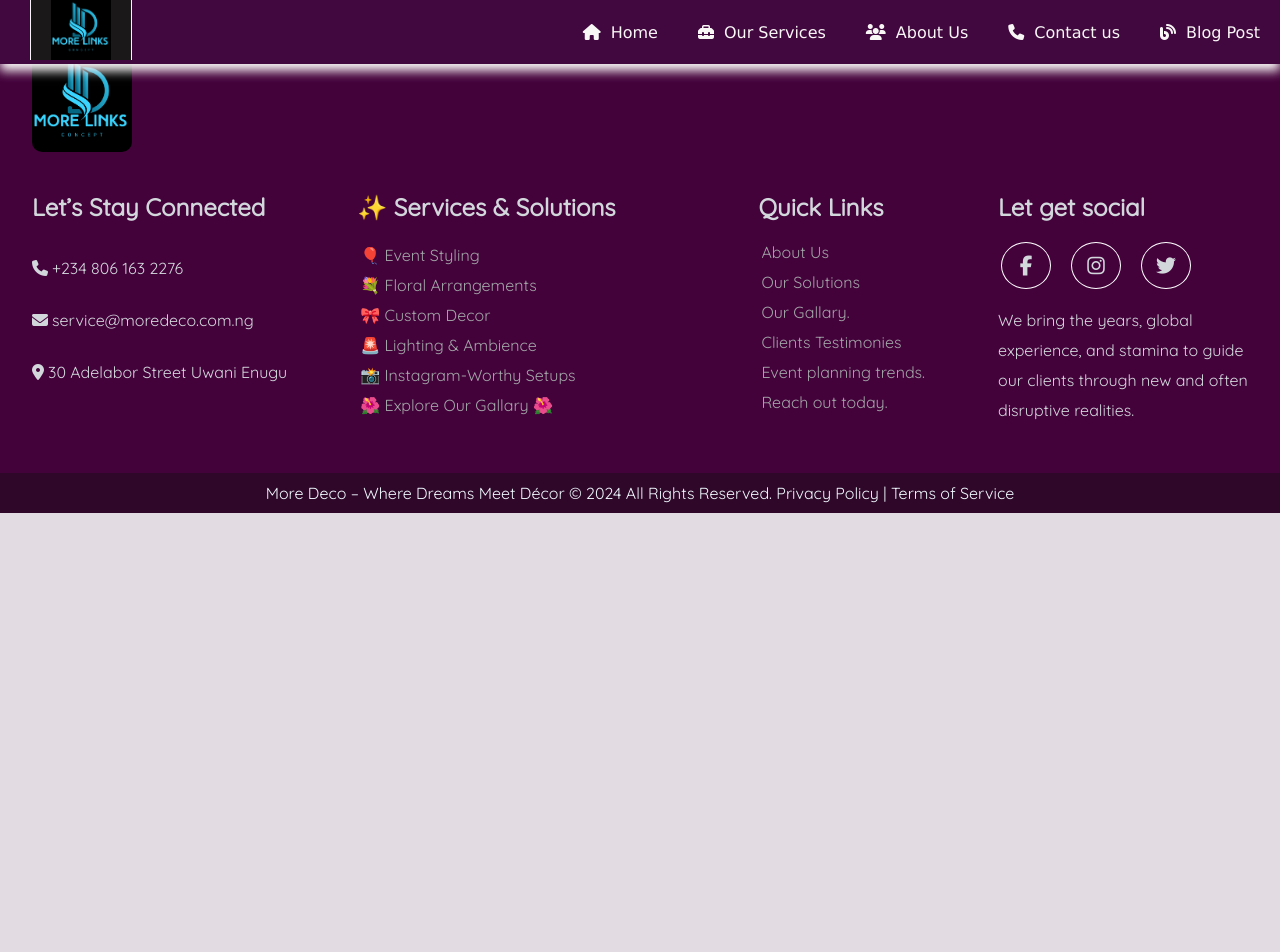
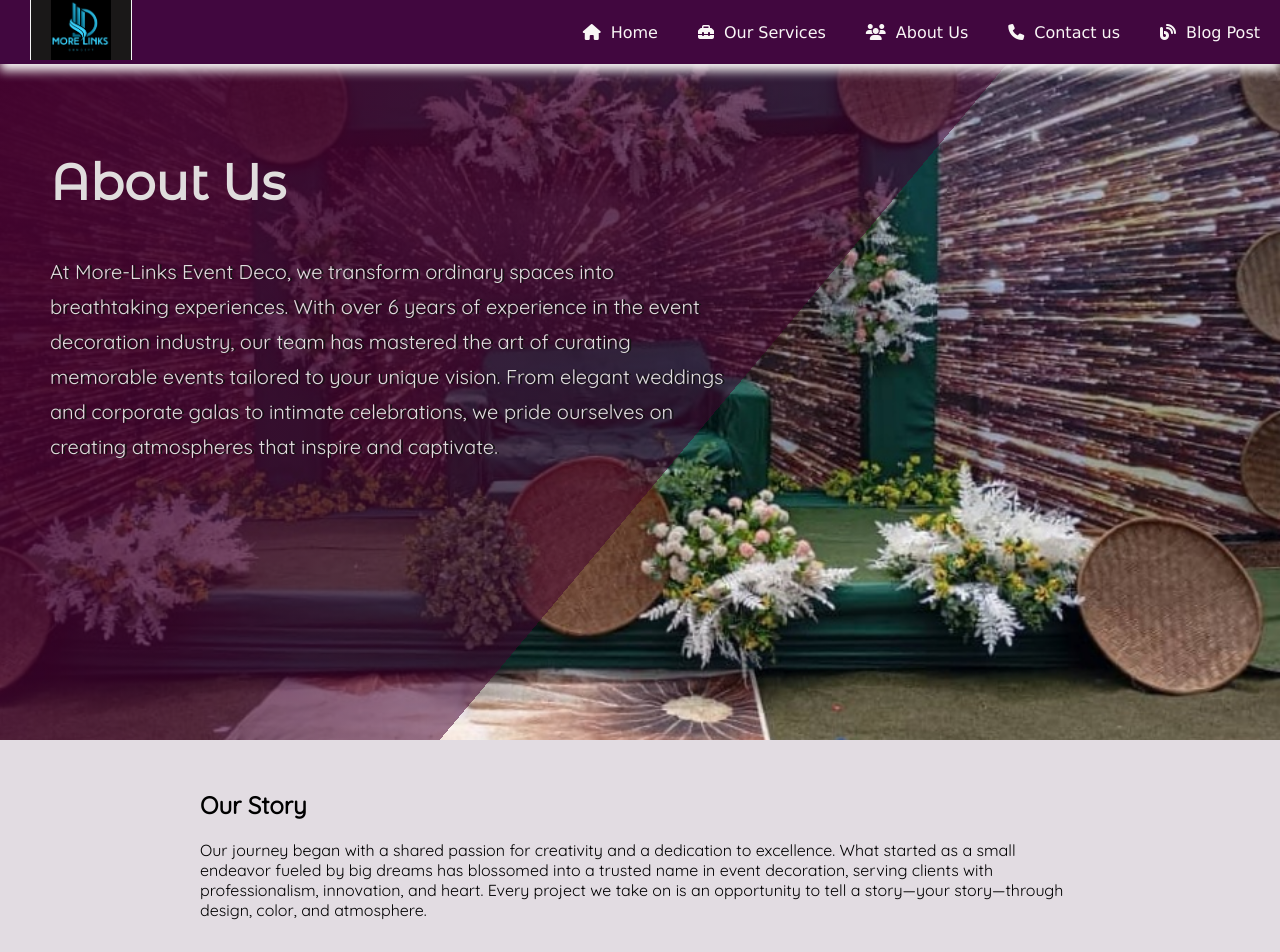
Before and after one commit to Ikendu/moreLinksDeco, a React (Vite) app in the folder mysite/: page /about in a window 1280 px wide. Shown: the top 952 px of the page. Before the commit the page ends 800 px from the top, so only its background shows below. Built offline with nearby package versions, Linux system fonts and the light colour scheme.

Commit message:
more on about us page

```diff
--- a/mysite/src/App.css
+++ b/mysite/src/App.css
@@ -3,7 +3,6 @@
 }
 body {
   position: relative;
-  width: 100%;
   padding: 0;
   margin: 0;
   background-color: #e2dce2;
@@ -194,7 +193,6 @@ body {
   }
 }
 @media (max-width: 910px) {
-
   .serviceIage {
     width: 50%;
     max-height: 400px;
@@ -202,7 +200,6 @@ body {
   .pageContent {
     font-size: 1.2em;
   }
-
 }
 @media (max-width: 800px) {
   .reduceLink {
--- a/mysite/src/components/footer/footer.css
+++ b/mysite/src/components/footer/footer.css
@@ -1,9 +1,10 @@
 * {
   box-sizing: border-box;
 }
+
 /* .footerContainer {
   position: absolute;
-
+  bottom: 0;
   width: 100%;
 } */
 .footer {
--- a/mysite/src/components/header/header.css
+++ b/mysite/src/components/header/header.css
@@ -63,13 +63,12 @@ header {
 }
 .nav-bar {
   color: #dadcdd;
-  display: block;
   display: none;
 }
 
 @media (max-width: 910px) {
   .nav-bar {
-    display: inline-block;
+    display: block;
     margin: 0 10px;
     font-size: 2em;
     cursor: pointer;
--- a/mysite/src/pages/aboutPage/AboutUs.jsx
+++ b/mysite/src/pages/aboutPage/AboutUs.jsx
@@ -1,5 +1,77 @@
 import React from "react";
+import "./about.css";
 
 export default function AboutUs() {
-  return <div>AboutUs</div>;
+  return (
+    <div className="aboutContainer">
+      <div className="aboutFront">
+        <div className="aboutOverlay"></div>
+        <div className="aboutMain">
+          <h2>About Us</h2>
+          <p>
+            At More-Links Event Deco, we transform ordinary spaces into
+            breathtaking experiences. With over 6 years of experience in the
+            event decoration industry, our team has mastered the art of curating
+            memorable events tailored to your unique vision. From elegant
+            weddings and corporate galas to intimate celebrations, we pride
+            ourselves on creating atmospheres that inspire and captivate.
+          </p>
+        </div>
+      </div>
+      <div className="moreAbout">
+        <div className="aboutStory">
+          <h2>Our Story</h2>
+          <p>
+            Our journey began with a shared passion for creativity and a
+            dedication to excellence. What started as a small endeavor fueled by
+            big dreams has blossomed into a trusted name in event decoration,
+            serving clients with professionalism, innovation, and heart. Every
+            project we take on is an opportunity to tell a story—your
+            story—through design, color, and atmosphere.
+          </p>
+        </div>
+        <div>
+          <h2>What Sets Us Apart</h2>
+          <div>
+            <p>Expertise Across Events:</p>
+            With a portfolio spanning weddings, corporate functions, birthdays,
+            anniversaries, and themed parties, we bring versatile skills to
+            every project.
+            <p>Attention to Detail:</p>
+            Our meticulous approach ensures every element, from table settings
+            to floral arrangements, aligns seamlessly with your vision.
+            <p>Client-Centric Philosophy:</p>
+            We believe in collaboration. Your ideas fuel our creativity, and
+            together, we craft unforgettable experiences.
+          </div>
+        </div>
+      </div>
+      <div className="aboutChoose">
+        <div className="aboutChooseMore">
+          <div>
+            <h2>Why Choose Us?</h2>
+            <div>
+              Proven Track Record: Over 6 years of delivering exceptional event
+              décor. Tailored Solutions: Every detail is customized to match
+              your preferences and theme. Passion for Perfection: We treat every
+              event as if it’s our own, ensuring flawless execution.
+            </div>
+          </div>
+          <div>
+            <h3>Let’s Make Magic Together</h3>
+            <p>
+              Your event deserves to be unforgettable, and we’re here to make
+              that happen. Whether you’re dreaming of a grand celebration or an
+              intimate gathering, [Your Business Name] is your partner in
+              bringing your vision to life.
+            </p>
+            <p>
+              Let’s create something extraordinary—together. Contact us today to
+              start planning your dream event!
+            </p>
+          </div>
+        </div>
+      </div>
+    </div>
+  );
 }
--- a/mysite/src/pages/aboutPage/about.css
+++ b/mysite/src/pages/aboutPage/about.css
@@ -0,0 +1,83 @@
+.aboutContainer {
+  z-index: -1;
+  padding: 40px 0px;
+  position: relative;
+}
+.aboutFront {
+  background-image: url("../../assets/images/aboutbg.jpg");
+  background-attachment: fixed;
+  color: #e0dddd;
+  background-repeat: no-repeat;
+  background-size: cover;
+  height: 700px;
+}
+.aboutOverlay {
+  position: absolute;
+  padding: 2px;
+  width: 100%;
+  height: 700px;
+  background: repeating-linear-gradient(
+    130deg,
+    #42022d,
+    #44022f88 55%,
+    #f5f3f300 55% 100%
+  );
+}
+.aboutMain {
+  display: inline-block;
+  position: absolute;
+  padding: 70px 50px;
+}
+.aboutMain h2 {
+  font-size: 50px;
+  font-family: "Montserrat Alternates", "Arial Narrow", Arial, sans-serif;
+}
+.aboutMain p {
+  width: max(58%, 380px);
+  line-height: 35px;
+  font-size: 20px;
+  text-shadow: 2px 0px #131212;
+}
+.aboutStory{
+    margin: 50px 0;
+}
+.moreAbout {
+  margin: 50px 200px;
+}
+.aboutChoose {
+  background-image: url("../../assets/images/chooseImage.jpg");
+  background-attachment: fixed;
+  padding: 100px;
+}
+.aboutChooseMore {
+  background-color: #0a0a0ab8;
+  color: rgb(210, 213, 215);
+  padding: 20px 30px;
+  border-radius: 10px;
+}
+@media (max-width: 1000px) {
+  .aboutOverlay {
+    background: repeating-linear-gradient(
+      130deg,
+      #42022d,
+      #44022f88 65%,
+      #f5f3f300 55% 100%
+    );
+  }
+  .aboutMain p {
+    width: max(68%, 380px);
+  }
+}
+@media (max-width: 580px) {
+  .aboutMain {
+    padding: 30px 20px;
+  }
+  .aboutMain p {
+    width: 100%;
+    font-size: 16px;
+    line-height: 30px;
+    background-color: #1312128f;
+    padding: 20px;
+    border-radius: 10px;
+  }
+}
--- a/mysite/src/pages/servicesPage/service.css
+++ b/mysite/src/pages/servicesPage/service.css
@@ -1,6 +1,6 @@
 .services {
   position: relative;
-  padding: 100px;
+  padding: 100px 20px;
   background-color: #e2dce2;
   /* margin-top: 50px; */
 }
```
Also changed, not shown: mysite/src/assets/images/aboutbg.jpg (added), mysite/src/assets/images/chooseImage.jpg (added).
